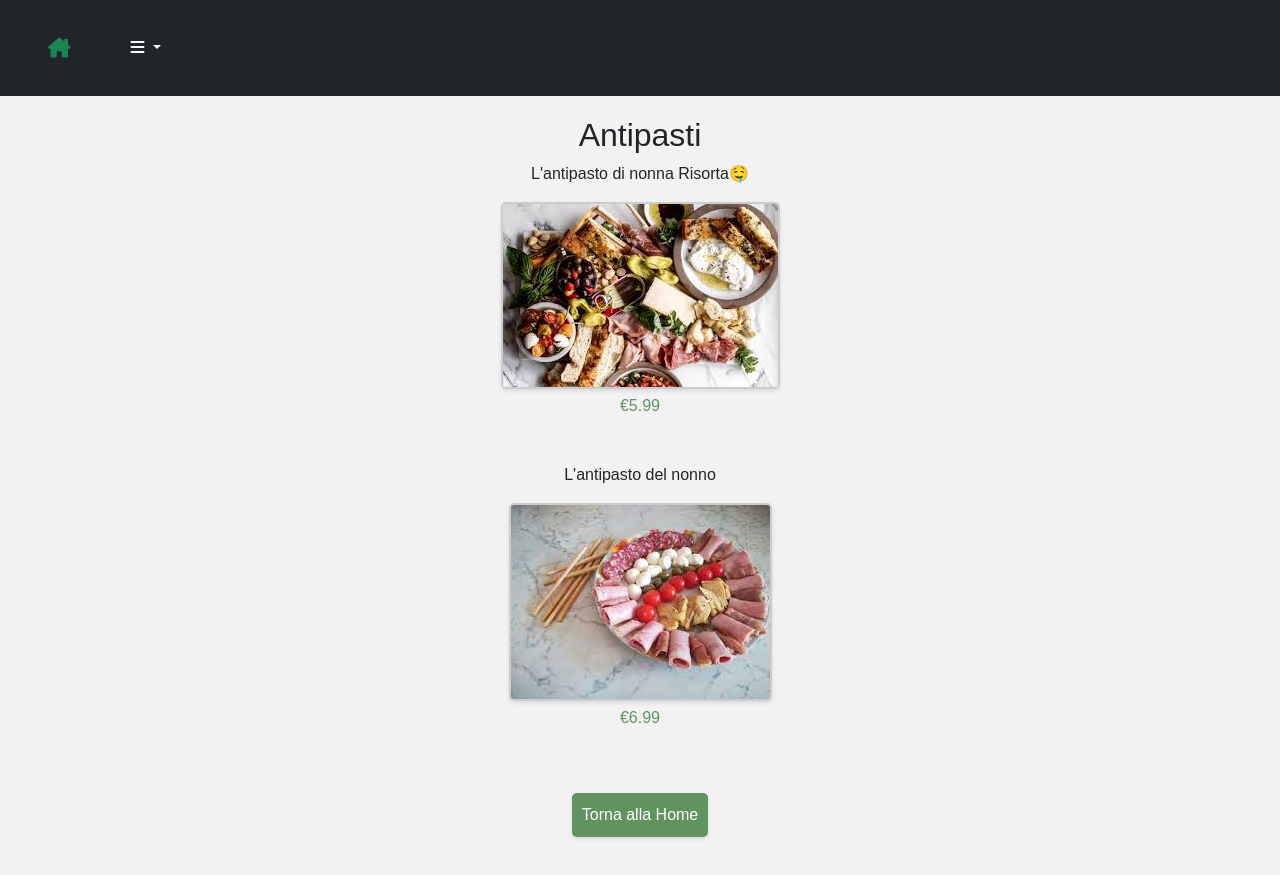
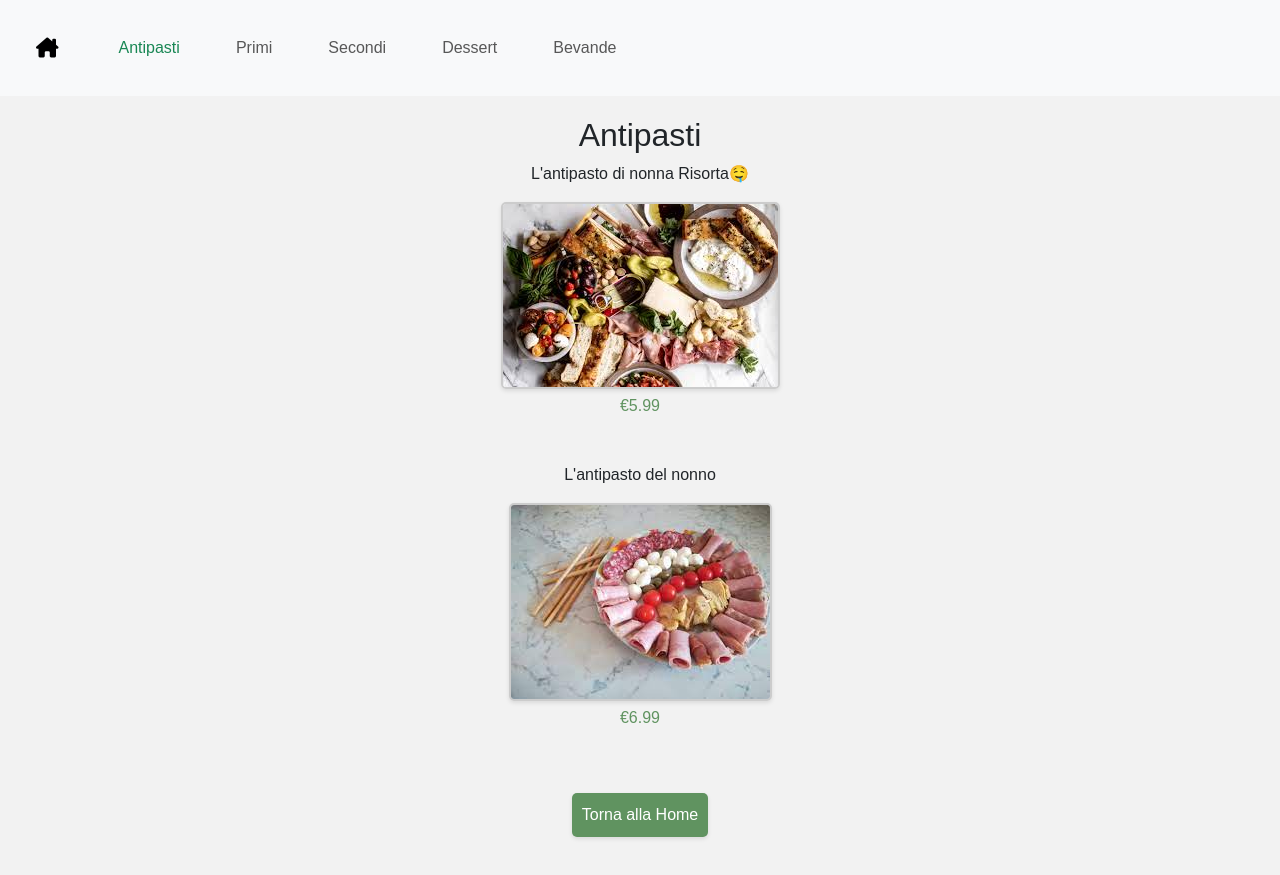
Before and after one commit to GiuseppeArgentieri/italian-restaurant-menu, a plain HTML site: page antipasti.html in a window 1280 px wide. Drawn offline with nearby package versions, Linux system fonts and the light colour scheme.

Commit message:
modificata ulteriore  navbar adattamento smartphne

```diff
--- a/antipasti.html
+++ b/antipasti.html
@@ -9,31 +9,29 @@
     <script src="https://kit.fontawesome.com/40e59b82e6.js" crossorigin="anonymous"></script>
 </head>
 <body>
-    <nav class="navbar navbar-expand-lg bg-dark">
-        <div class="container-fluid">
-          <a class="navbar-brand text-success" href="index.html"><i class="fa-solid fa-house-chimney"></i></a>
-          <button class="navbar-toggler" type="button" data-bs-toggle="collapse" data-bs-target="#navbarScroll" aria-controls="navbarScroll" aria-expanded="false" aria-label="Toggle navigation">
+  <nav class="navbar navbar-expand-lg navbar-light bg-light">
+    <a class="navbar-brand" href="index.html"><i class="fa-solid fa-house-chimney"></i></a>
+    <button class="navbar-toggler" type="button" data-toggle="collapse" data-target="#navbarNav" aria-controls="navbarNav" aria-expanded="false" aria-label="Toggle navigation">
       <span class="navbar-toggler-icon"></span>
     </button>
-          <div class="collapse navbar-collapse" id="navbarScroll">
-            <ul class="navbar-nav me-auto my-2 my-lg-0 navbar-nav-scroll" style="--bs-scroll-height: 100px;">
-
-              <li class="nav-item dropdown">
-                <a class="nav-link dropdown-toggle text-light" href="#" role="button" data-bs-toggle="dropdown" aria-expanded="false">
-                    <i class="fa-solid fa-bars"></i>
-                </a>
-                <ul class="dropdown-menu">
-                  <li><a class="dropdown-item text-success" href="antipasti.html">Antipasti</a></li>
-                  <li><a class="dropdown-item" href="primi.html">Primi</a></li>
-                  <li><a class="dropdown-item" href="secondi.html">Secondi</a></li>
-                  <li><a class="dropdown-item" href="dessert.html">Dessert</a></li>
-                  <li><a class="dropdown-item" href="bevande.html">Bevande</a></li>
-                  <li><hr class="dropdown-divider"></li>
-                  <li><a class="dropdown-item" href="index.html">Home</a></li>
-                </ul>
+    <div class="collapse navbar-collapse" id="navbarNav">
+      <ul class="navbar-nav">
+        <li class="nav-item active">
+          <a class="nav-link text-success" href="antipasti.html">Antipasti</a>
+        </li>
+        <li class="nav-item">
+          <a class="nav-link" href="primi.html">Primi</a>
+        </li>
+        <li class="nav-item">
+          <a class="nav-link" href="secondi.html">Secondi</a>
+        </li>
+        <li class="nav-item">
+          <a class="nav-link" href="dessert.html">Dessert</a>
+        </li>
+        <li class="nav-item">
+            <a class="nav-link" href="bevande.html">Bevande</a>
         </li>
       </ul>
-          </div>
     </div>
   </nav>
 
```
Also changed, not shown: bevande.html (+19 -21 lines), dessert.html (+19 -21 lines), index.html (+18 -20 lines), primi.html (+19 -21 lines), secondi.html (+19 -21 lines). Lines whose indentation alone changed are shown as unchanged.
